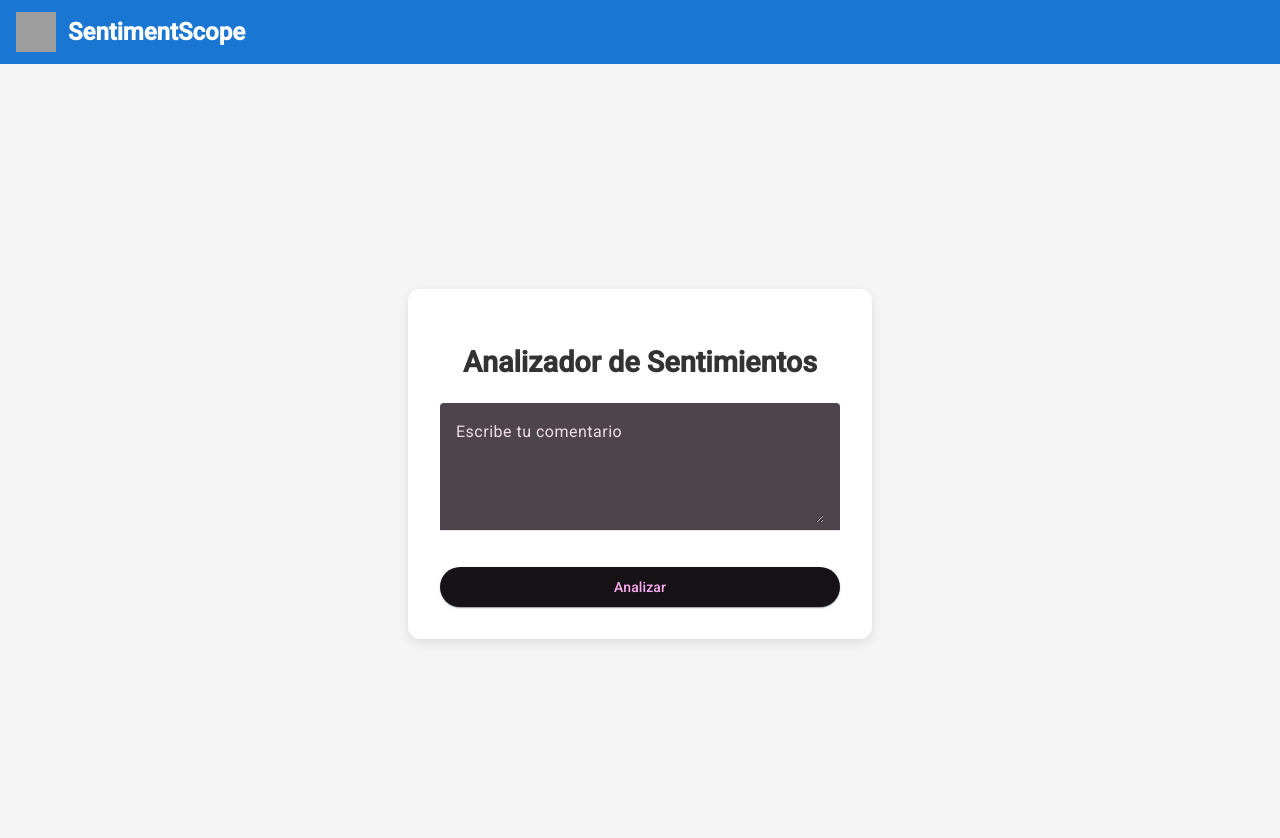
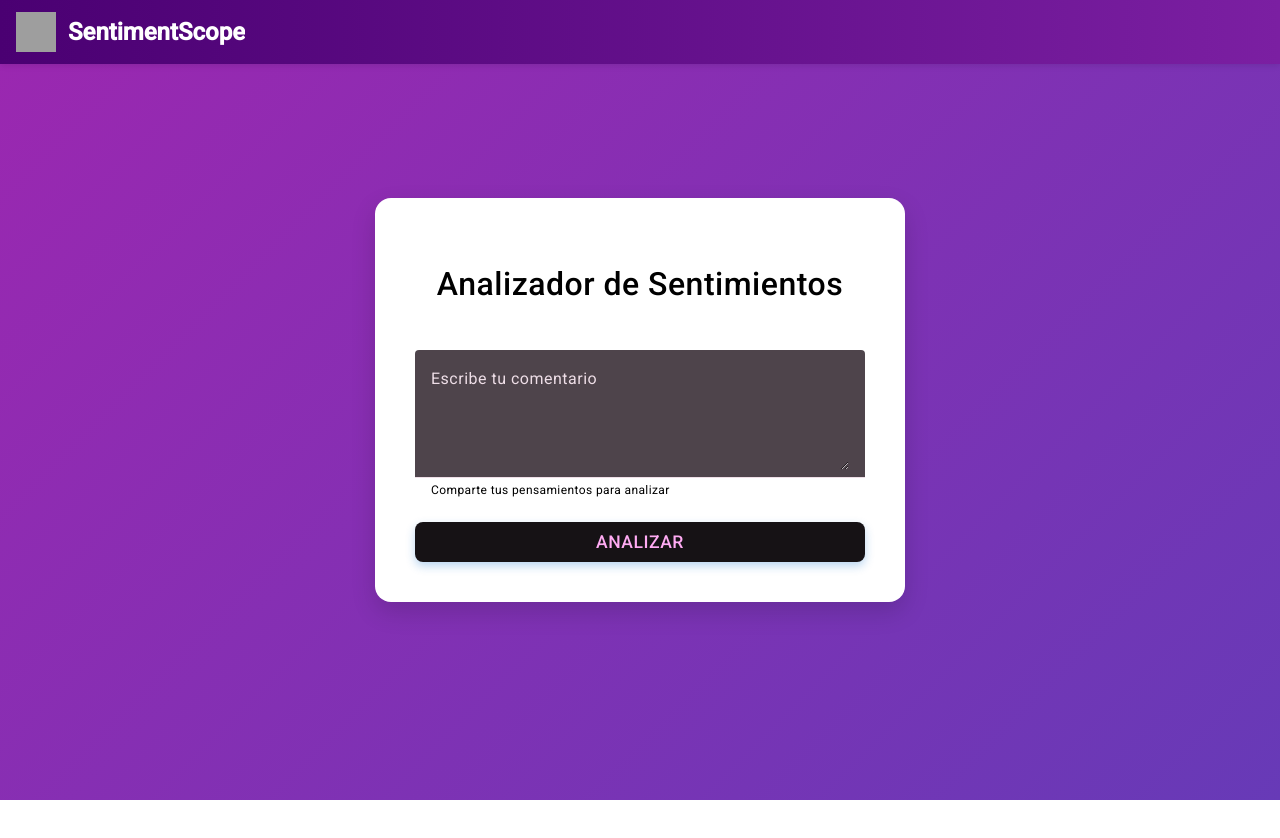
Before and after one commit to DairaDoo/SentimentScope-Frontend, an Angular app: page / in a window 1280 px wide. Shown: the top 838 px of the page. After the commit the page ends 800 px from the top, so only its background shows below. Built offline with nearby package versions, Linux system fonts and the light colour scheme; grey boxes are pictures that could not be loaded.

Commit message:
Código funciona.

```diff
--- a/src/app/app.component.css
+++ b/src/app/app.component.css
@@ -1,8 +1,6 @@
 .main-content {
-    display: flex;
-    justify-content: center;
-    align-items: center;
-    padding: 2rem;
-    min-height: calc(100vh - 80px); /* Ajusta si tu header mide diferente */
-    background-color: #f5f5f5; /* Color de fondo suave */
-  }
+    width: 100%;
+    min-height: calc(100vh - 84px);
+    box-sizing: border-box;
+    overflow-x: hidden;
+}
--- a/src/app/core/components/header/header.component.css
+++ b/src/app/core/components/header/header.component.css
@@ -1,9 +1,13 @@
 .header-toolbar {
-    display: flex;
-    align-items: center;
-    justify-content: flex-start;
-    background-color: #1976d2; /* Azul Material */
+  position: fixed;
+  top: 0;
+  left: 0;
+  right: 0;
+  z-index: 1000;
+  height: 64px;
+  background: linear-gradient(to right, #4a0072, #7b1fa2);
   color: white;
+  box-shadow: 0 2px 6px rgba(0, 0, 0, 0.1);
 }
 
 .logo {
@@ -15,4 +19,24 @@
 .project-name {
     font-size: 1.5rem;
     font-weight: bold;
+    white-space: nowrap;
+    overflow: hidden;
+    text-overflow: ellipsis;
 }
+
+/* Media queries para dispositivos móviles */
+@media screen and (max-width: 600px) {
+    .header-toolbar {
+        padding: 0 8px;
+    }
+
+    .logo {
+        width: 32px;
+        height: 32px;
+        margin-right: 8px;
+    }
+
+    .project-name {
+        font-size: 1.2rem;
+    }
+}
--- a/src/app/features/sentiment/sentiment/sentiment.component.css
+++ b/src/app/features/sentiment/sentiment/sentiment.component.css
@@ -1,54 +1,196 @@
+/* Variables de colores */
+:root {
+  --primary: #7b1fa2;
+  --primary-light: #9c27b0;
+  --primary-dark: #4a0072;
+  --accent: #e1bee7;
+  --success: #4caf50;
+  --error: #f44336;
+  --text-primary: #212121; /* Color de texto más oscuro */
+  --text-secondary: #546e7a;
+  --bg-light: #f5f7fa;
+}
+
+/* Estilos del contenedor principal */
 .sentiment-container {
   display: flex;
   justify-content: center;
   align-items: center;
-    min-height: calc(100vh - 64px); /* 64px altura del header */
-    background-color: #f5f5f5;
+  min-height: calc(100vh - 84px); /* Reducimos la altura para dar más espacio */
+  background: linear-gradient(135deg, #9c27b0 0%, #673ab7 100%);
+  padding: 40px 20px; /* Aumentamos el padding superior e inferior */
+  box-sizing: border-box;
+  width: 100%;
+  position: absolute;
+  top: 0;
+  left: 0;
+  right: 0;
+  bottom: 0;
 }
 
+/* Estilos de la caja principal */
 .sentiment-box {
-    background: white;
-    padding: 2rem;
-    border-radius: 12px;
-    box-shadow: 0 4px 12px rgba(0, 0, 0, 0.1);
-    width: 400px;
-    max-width: 90%;
+  background: rgb(255, 255, 255);
+  padding: 2.5rem;
+  border-radius: 16px;
+  box-shadow: 0 10px 25px rgba(0, 0, 0, 0.15);
+  width: 450px;
+  max-width: 95%;
   text-align: center;
+  position: relative;
+  overflow: hidden;
+  transition: transform 0.3s ease, box-shadow 0.3s ease;
+}
+
+.sentiment-box:hover {
+  transform: translateY(-5px);
+  box-shadow: 0 15px 30px rgba(25, 118, 210, 0.2);
+}
+
+/* Acento superior */
+.header-accent {
+  position: absolute;
+  top: 0;
+  left: 0;
+  right: 0;
+  height: 6px;
+  background: linear-gradient(90deg, var(--primary-dark), var(--primary-light));
+}
+
+/* Estilos del título */
+.title {
+  font-size: 2rem;
+  margin-bottom: 2rem;
+  color: var(--primary-dark);
+  font-weight: 500;
+  letter-spacing: 0.5px;
+  position: relative;
+  padding-bottom: 15px;
+}
+
+.title::after {
+  content: '';
+  position: absolute;
+  left: 50%;
+  bottom: 0;
+  transform: translateX(-50%);
+  width: 60px;
+  height: 3px;
+  background: linear-gradient(90deg, var(--primary), var(--primary-light));
+  border-radius: 3px;
+}
+
+/* Estilos del campo de entrada */
+.input-field {
+  width: 100%;
+  margin-bottom: 1.5rem;
+}
+
+/* Estilos personalizados para el campo de texto de Material */
+::ng-deep .mat-form-field-appearance-outline .mat-form-field-outline {
+  color: var(--primary-light);
+}
+
+::ng-deep .mat-form-field-appearance-outline.mat-focused .mat-form-field-outline {
+  color: var(--primary);
+}
+
+::ng-deep .mat-form-field-appearance-outline .mat-form-field-outline-thick {
+  color: var(--primary);
+}
+
+::ng-deep .mat-form-field-appearance-outline .mat-form-field-label {
+  color: var(--text-secondary);
+}
+
+/* Esto hace que el texto dentro del textarea sea más oscuro y visible */
+::ng-deep .mat-input-element {
+  color: #000000 !important; /* Negro puro para máxima visibilidad */
+  font-weight: 500 !important; /* Texto un poco más grueso para mejor legibilidad */
+}
+
+::ng-deep textarea.mat-input-element {
+  color: #000000 !important;
+  font-weight: 500 !important;
+  font-size: 1rem !important; /* Aumentar un poco el tamaño del texto */
+}
+
+::ng-deep .mat-form-field-hint {
+  color: var(--text-secondary);
+}
+
+/* Estilos del botón */
+.analyze-button {
+  width: 100%;
+  padding: 10px 0;
+  font-size: 1.1rem;
+  font-weight: 500;
+  letter-spacing: 0.5px;
+  text-transform: uppercase;
+  border-radius: 8px;
+  background: linear-gradient(45deg, var(--primary-dark), var(--primary));
+  color: white;
+  box-shadow: 0 4px 10px rgba(25, 118, 210, 0.3);
+  transition: all 0.3s ease;
+}
+
+.analyze-button:hover:not([disabled]) {
+  background: linear-gradient(45deg, var(--primary), var(--primary-dark));
+  box-shadow: 0 6px 12px rgba(25, 118, 210, 0.4);
+  transform: translateY(-2px);
+}
+
+.analyze-button:disabled {
+  opacity: 0.7;
+  background: linear-gradient(45deg, #b0bec5, #90a4ae);
+}
+
+/* Estilos de carga */
+.loading {
+  display: flex;
+  justify-content: center;
+  margin: 1.5rem auto;
+}
+
+/* Estilos para el resultado */
+.result {
+  margin-top: 1.8rem;
+  padding: 15px;
+  border-radius: 10px;
+  font-size: 1.2rem;
+  font-weight: 500;
+  text-align: left;
+  box-shadow: 0 2px 5px rgba(0, 0, 0, 0.05);
+  animation: fadeIn 0.5s ease-out;
+}
+
+/* Estilos para el resultado según el sentimiento */
+.result.positive {
+  color: #2e7d32;
+  background-color: #e8f5e9;
+  border-left: 4px solid #4caf50;
+}
+
+.result.negative {
+  color: #c62828;
+  background-color: #ffebee;
+  border-left: 4px solid #ef5350;
+}
+
+/* Animaciones */
+@keyframes fadeIn {
+  from { opacity: 0; transform: translateY(10px); }
+  to { opacity: 1; transform: translateY(0); }
+}
+
+/* Responsive */
+@media (max-width: 500px) {
+  .sentiment-box {
+    padding: 1.8rem;
   }
 
   .title {
-    font-size: 1.8rem;
+    font-size: 1.7rem;
     margin-bottom: 1.5rem;
-    color: #333;
   }
-
-  .input-field {
-    width: 100%;
-    margin-bottom: 1rem;
 }
-
-  .analyze-button {
-    width: 100%;
-    background-color: #1976d2;
-    color: white;
-  }
-
-  .analyze-button:hover {
-    background-color: #1565c0;
-  }
-
-  .loading {
-    margin-top: 1rem;
-  }
-
-  .result {
-    margin-top: 1.5rem;
-    font-size: 1.2rem;
-    color: #4caf50;
-  }
-
-  .error {
-    margin-top: 1.5rem;
-    font-size: 1.1rem;
-    color: #f44336;
-  }
--- a/src/app/features/sentiment/sentiment/sentiment.component.html
+++ b/src/app/features/sentiment/sentiment/sentiment.component.html
@@ -1,10 +1,12 @@
 <div class="sentiment-container">
   <div class="sentiment-box">
+    <div class="header-accent"></div>
     <h2 class="title">Analizador de Sentimientos</h2>
 
     <mat-form-field appearance="fill" class="input-field">
       <mat-label>Escribe tu comentario</mat-label>
-        <textarea matInput [(ngModel)]="comment" rows="4"></textarea>
+      <textarea matInput [(ngModel)]="comment" rows="4" placeholder="¿Qué estás pensando?"></textarea>
+      <mat-hint>Comparte tus pensamientos para analizar</mat-hint>
     </mat-form-field>
 
     <button mat-raised-button class="analyze-button" (click)="analyzeSentiment()" [disabled]="loading">
@@ -12,7 +14,7 @@
     </button>
 
     <div *ngIf="loading" class="loading">
-        <mat-spinner diameter="40"></mat-spinner>
+      <mat-spinner diameter="40" color="accent"></mat-spinner>
     </div>
 
     <div *ngIf="result" class="result">
```
Lines whose indentation alone changed are shown as unchanged.
